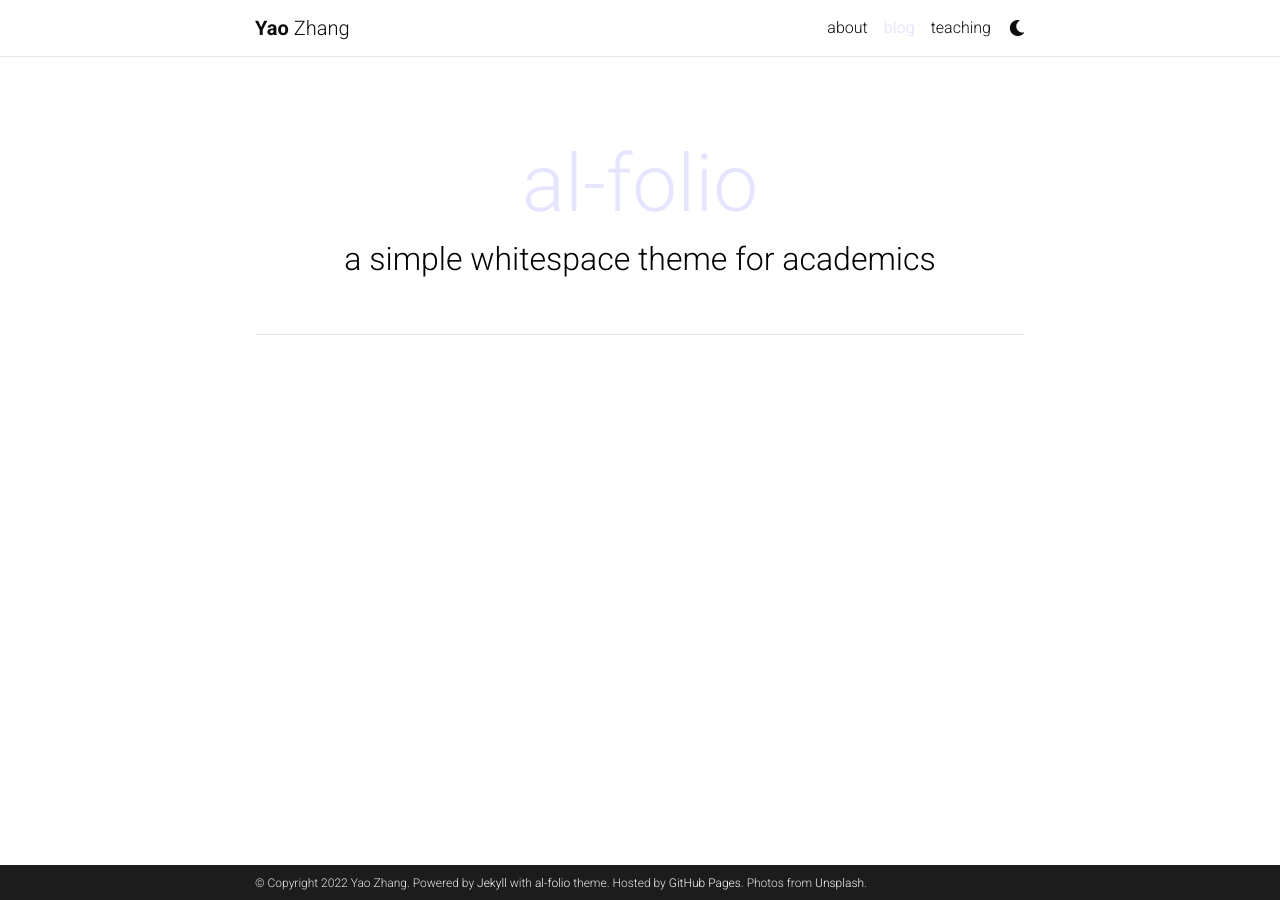
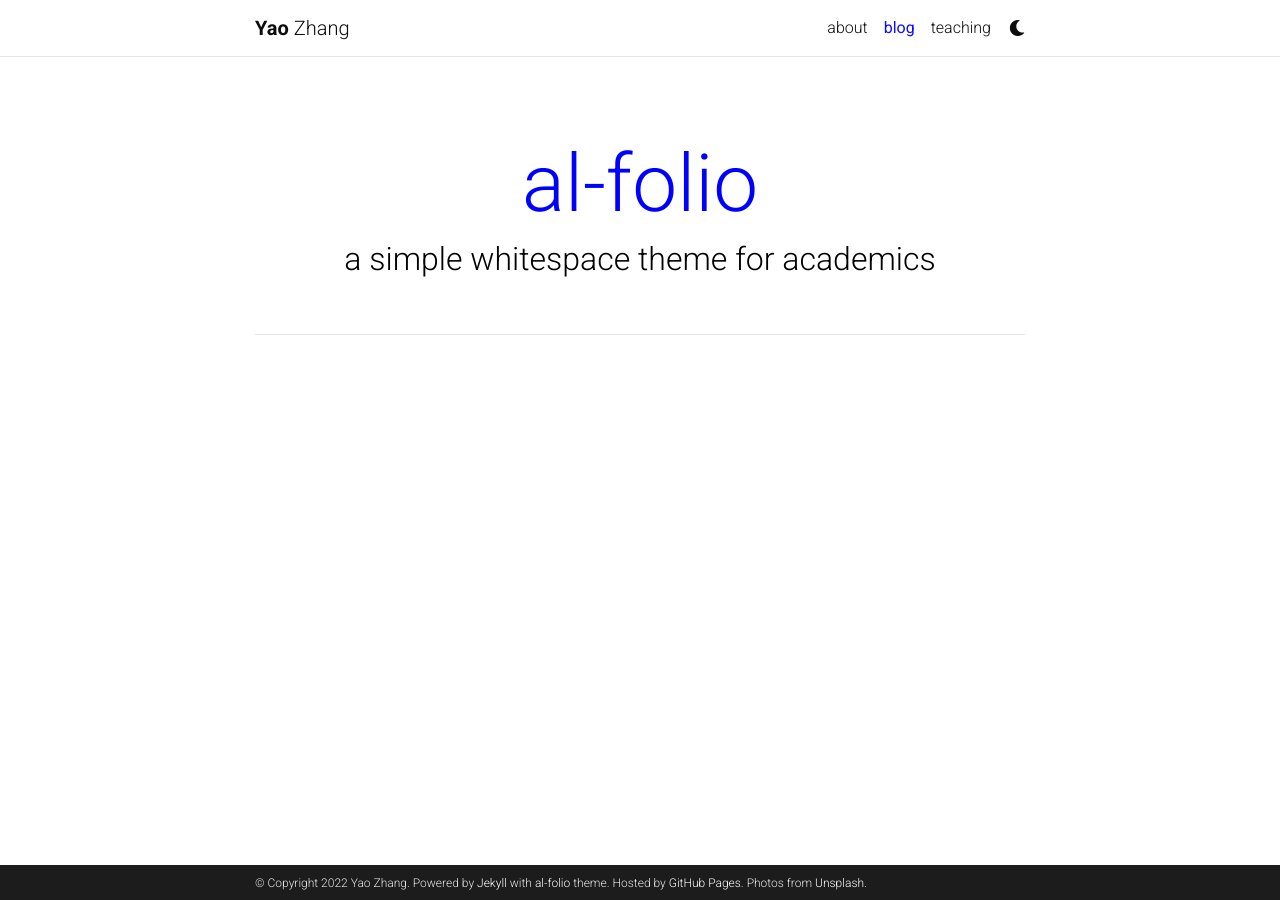
Before and after one commit to yaozhang24/yaozhang.github.io, a Jekyll site: the page built from blog/index.html, in a window 1280 px wide. Built offline with Jekyll 4.4.1, drawn with Linux system fonts in a browser that asks for light colours; the list of posts is cut into pages by our own code; comment, search, counter and statistics services are not loaded; a style sheet for code colours, icons or effects is not loaded.

Commit message:
Update _themes.scss

```diff
--- a/_sass/_themes.scss
+++ b/_sass/_themes.scss
@@ -7,8 +7,8 @@
   --global-code-bg-color: #{$code-bg-color-light};
   --global-text-color: #{$black-color};
   --global-text-color-light: #{$grey-color};
-  --global-theme-color: #{rgba(0,0,255,0.1)};
-  --global-hover-color: #{rgba(0,0,255,0.1)};
+  --global-theme-color: #{rgba(0,0,255,1)};
+  --global-hover-color: #{rgba(0,0,255,1)};
   --global-footer-bg-color: #{$grey-color-dark};
   --global-footer-text-color: #{$grey-color-light};
   --global-footer-link-color: #{$white-color};
```
